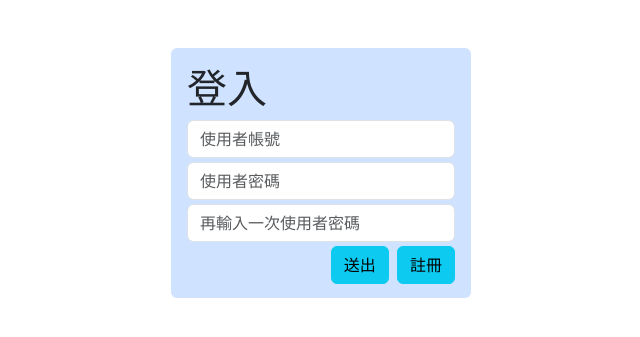
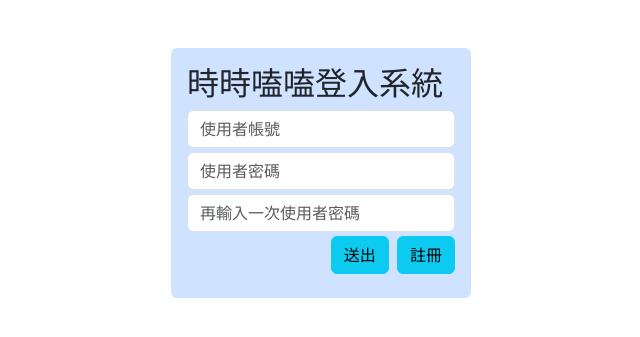
Before and after one commit to JuliaYingJuSu/team3_project_midterm, a PHP site: page /login.php in a window 1280 px wide. Shown: the top 337 px of the page, without its empty margins (319-959 px from the left). Run offline with PHP 8.4, Linux system fonts and the light colour scheme.

Commit message:
標題和字體大小更動

```diff
--- a/login.php
+++ b/login.php
@@ -16,7 +16,7 @@
 
 <body>
     <div class="block bg-primary-subtle p-3 position-absolute start-0 end-0 m-auto rounded-2 mt-5">
-        <h1>登入</h1>
+        <h2>時時嗑嗑登入系統</h2>
             <form action="./doLogin.php" method="post">
                 <input type="text" name="email" class="form-control mb-1" placeholder="使用者帳號">
                 <input type="password" name="password1" class="form-control mb-1" placeholder="使用者密碼">
```
